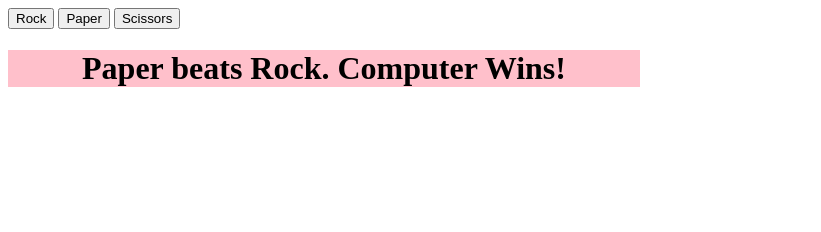
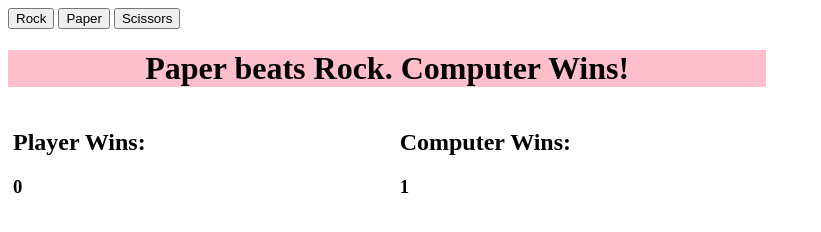
Before and after one commit to MuhammadAA/TOP-Rock-Paper-Scissors-project, a plain HTML site: page index.html in a window 1280 px wide. Both pictures are taken after a click on the button "Rock". Shown: the whole page, without its empty margins (0-821 px from the left). Drawn offline with Linux system fonts and the light colour scheme.

Commit message:
Added win counters
Added Win counters in the UI, Created and updated HTML elements to alter style properties.

Added JS variables to store number of times player or computer wins the game, added a draw variable to playRound function, uodated variable names to avoid errors when displaying results and updating win counters.

```diff
--- a/index.html
+++ b/index.html
@@ -6,9 +6,6 @@
     <meta name="viewport" content="width=device-width, initial-scale=1.0">
     <title>Rock Paper Scissors - The Odin Project</title>
 </head>
-<script src="script.js" defer> </script>
-
-
 <body>
 
 
@@ -23,5 +20,17 @@
         <h1 id="resTx"> </h1>
     </div>
 
+    <div id="total">
+        <div id="pWinDisplay">
+        <h2>Player Wins:</h2>
+        <h3 id="pWins"></h3> </div>
+
+        <div id="cWinDisplay">
+        <h2>Computer Wins:</h2>
+        <h3 id="cWins"></h3>
+        </div>
+    </div>
+
 </body>
+<script src="script.js" defer> </script>
 </html>
--- a/script.js
+++ b/script.js
@@ -22,13 +22,14 @@ function playRound (playerSelection, computerSelection) {
     // Ensures casing doesnt become an issue
     playerSelection = playerSelection.toLowerCase();
     computerSelection = computerSelection.toLowerCase();
-    playerWins = false;
-
+    plyrWins = false;
+    draw = false;
     let outcome;
 
     // Draw Situation
     if (playerSelection == computerSelection) {
         outcome = "Draw!";
+        draw = true;
     }
 
     // Computer Wins Situations
@@ -45,38 +46,54 @@ function playRound (playerSelection, computerSelection) {
     // Player Wins Situations
     else if (computerSelection == "rock" && playerSelection == "paper"){
         outcome = "Paper beats Rock. Player Wins!";
-        playerWins = true;
+        plyrWins = true;
     }
     else if (computerSelection == "paper" && playerSelection == "scissors"){
         outcome = "Scissors beats Paper. Player Wins!";
-        playerWins = true;
+        plyrWins = true;
     }
     else if (computerSelection == "scissors" && playerSelection == "rock"){
         outcome = "Rock beats Scissors. Player Wins!";
-        playerWins = true;
+        plyrWins = true;
     }
 
     // Returns multiple values as an array so that its easier to receive the two return values
-    return overall = [outcome, playerWins];
+    return overall = [outcome, plyrWins, draw];
 }
 
 
 
 
 
+let computerWins = 0;
+let playerWins = 0;
+
+const pWinDisplay = document.querySelector("#pWinDisplay");
+pWinDisplay.style.display = "inline-block";
+pWinDisplay.style.marginLeft = "5px";
 
 
-// Div to display results
-const resultView = document.querySelector("#results");
-resultView.style.backgroundColor = "pink";
-resultView.style.width = "50%";
-resultView.style.height = "100%";
+const cWinDisplay = document.querySelector("#cWinDisplay");
+cWinDisplay.style.display = "inline-block";
+cWinDisplay.style.marginLeft = "250px";
+
+
+
+const pWins = document.querySelector("#pWins");
+pWins.textContent = playerWins;
+pWinDisplay.appendChild(pWins);
+
+const cWins = document.querySelector("#cWins");
+cWins.textContent = computerWins;
+cWinDisplay.appendChild(cWins);
+
+
 
 
 
 const result = document.querySelector("#resTx");
-result.style.color = "black";
-result.style.textAlign = "center";
+//result.style.color = "black";
+//result.style.textAlign = "center";
 
 
 
@@ -86,6 +103,18 @@ rock.addEventListener('click', function () {
     overall = playRound("rock",computerPlay());
     //alert(overall[0]);
     result.textContent = overall[0];
+
+
+    if (overall[1] == true){
+        playerWins+=1;
+    }
+    else if (overall[1] == false && overall[2] == false){
+        computerWins+=1;
+    }
+
+    pWins.textContent = playerWins;
+    cWins.textContent = computerWins;
+
 });
 
 // Button to choose paper as an option
@@ -94,6 +123,17 @@ paper.addEventListener('click', function() {
     overall = playRound("paper",computerPlay());
     //alert(overall[0]);
     result.textContent = overall[0];
+
+
+    if (overall[1] == true){
+        playerWins+=1;
+    }
+    else if (overall[1] == false && overall[2] == false){
+        computerWins+=1;
+    }
+
+    pWins.textContent = playerWins;
+    cWins.textContent = computerWins;
 });
 
 // Button to choose scissors as an option
@@ -102,7 +142,25 @@ scissors.addEventListener('click', function () {
     overall = playRound("scissors",computerPlay());
     //alert(overall[0]);
     result.textContent = overall[0];
+
+
+    if (overall[1] == true){
+        playerWins+=1;
+    }
+    else if (overall[1] == false && overall[2] == false){
+        computerWins+=1;
+    }
+
+    pWins.textContent = playerWins;
+    cWins.textContent = computerWins;
 });
 
 
+// Div to display results
+const resultView = document.querySelector("#results");
+resultView.style.backgroundColor = "pink";
+resultView.style.width = "60%";
+resultView.style.height = "100%";
+resultView.style.textAlign = "center";
+
 resultView.appendChild(result);
```
